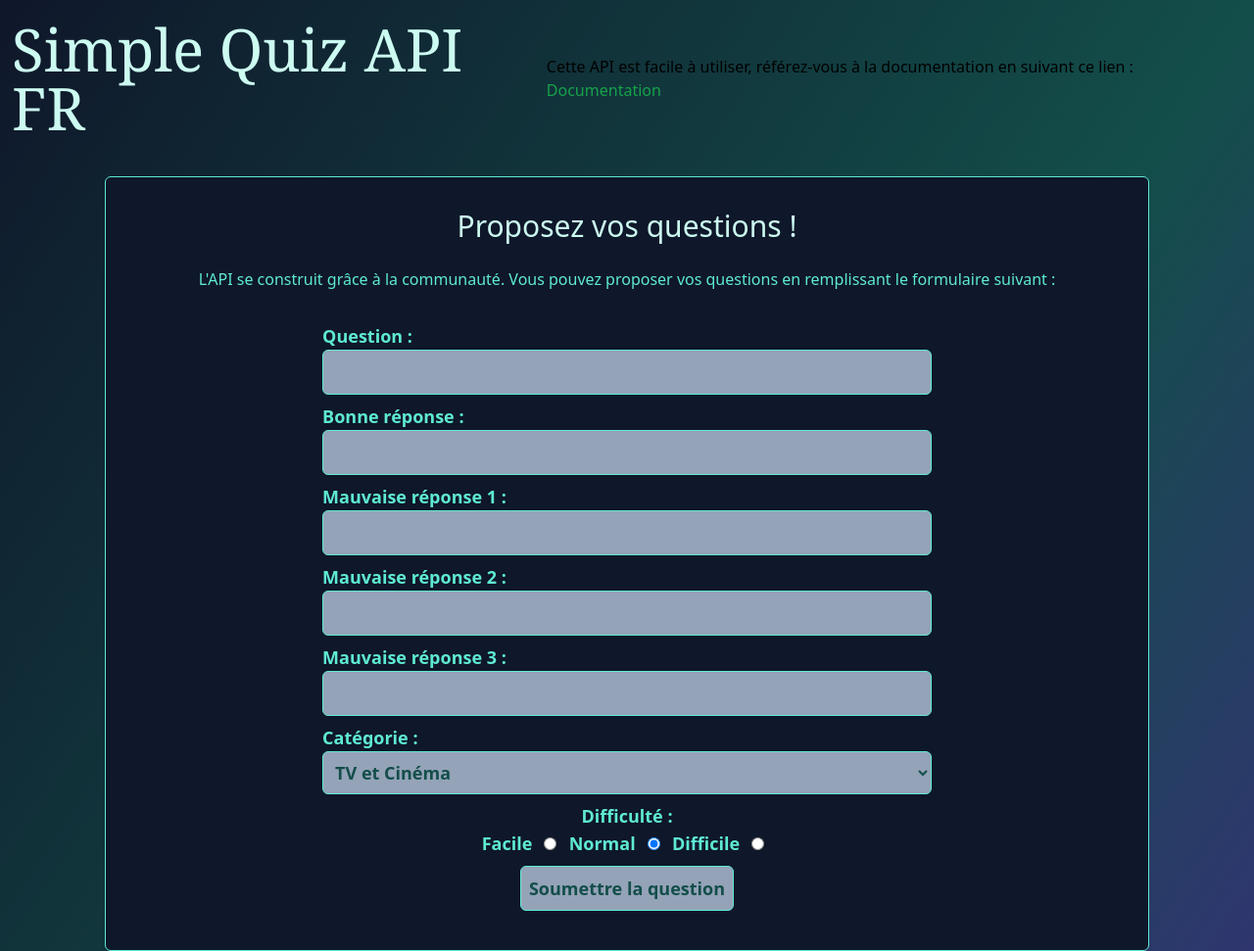
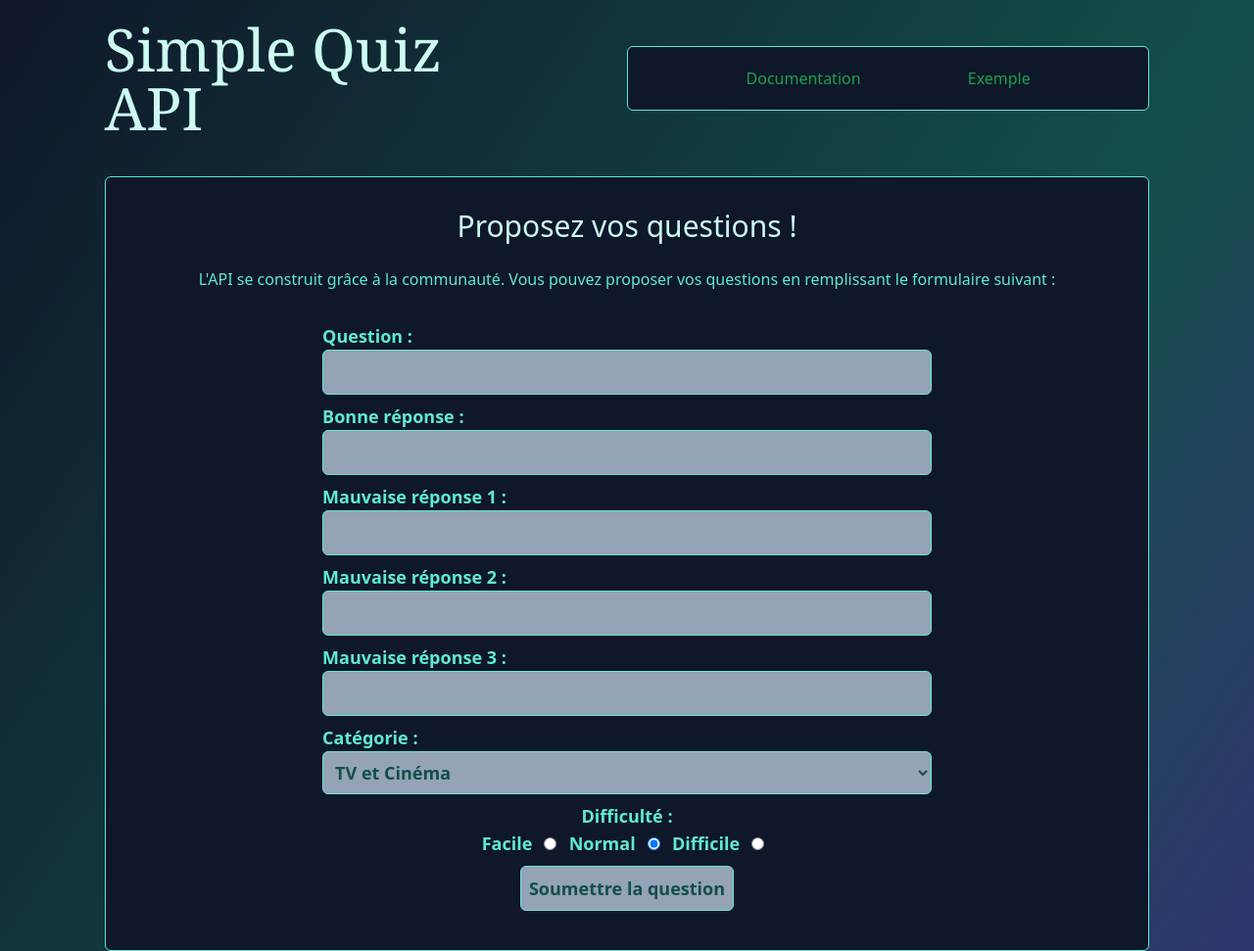
Before and after one commit to Eromnoj/quizAPI, a website: page public/index.html in a window 1280 px wide. Shown: the top 971 px of the page at 98% size. Drawn offline with nearby package versions, Linux system fonts and the light colour scheme.

Commit message:
Index UI

```diff
--- a/public/index.html
+++ b/public/index.html
@@ -9,18 +9,24 @@
 		<script src="https://cdn.tailwindcss.com"></script>
 		<link rel="stylesheet" href="/style/style.css">
 	</head>
-	<body class="bg-gradient-to-br from-slate-900 via-teal-900 to-violet-900 min-h-screen">
-		<header class="p-3 h-40 flex justify-center items-center">
-			<h1 class="text-6xl font-serif text-teal-100">Simple Quiz API FR</h1>
-			<p class="p-3">
-				Cette API est facile à utiliser, référez-vous à la documentation en suivant ce lien :
-				<a href="/documentation" class="text-green-600">Documentation</a>
-			</p>
-		</header>
+	<body class="bg-gradient-to-br from-slate-900 via-teal-900 to-violet-900 min-h-screen mx-auto ">
+
 
 
 		<main class="container mx-auto flex flex-col justify-center items-center">
-
+			<header class="h-40 flex justify-between items-center w-5/6 mx-auto">
+				<h1 class="text-6xl font-serif text-teal-100 w-2/6">Simple Quiz API</h1>
+				<div class="border-teal-300 border rounded-md bg-slate-900 text-teal-300 flex flex-col justify-center items-center py-5 px-9 w-3/6 my-5">
+					<ul class="flex w-4/6 mx-auto justify-between">
+						<li class="mx-2">
+							<a href="/documentation" class="text-green-600">Documentation</a>
+						</li>
+						<li class="mx-2">
+							<a href="#exemple" class="text-green-600">Exemple</a>
+						</li>
+					</ul>
+				</div>
+			</header>
 			<div class="border-teal-300 border rounded-md bg-slate-900 text-teal-300 flex flex-col justify-center items-center py-5 px-9 w-5/6 my-5">
 				<h3 class="text-3xl p-3 text-teal-100">Proposez vos questions !</h3>
 				<p class="p-3">L'API se construit grâce à la communauté. Vous pouvez proposer vos questions en remplissant le formulaire suivant :</p>
@@ -85,7 +91,7 @@
 
 
 
-			<div class="border-teal-300 border rounded-md bg-slate-900 text-teal-300 flex flex-col justify-center items-center py-5 px-9 w-5/6 my-5">
+			<div id="exemple" class="border-teal-300 border rounded-md bg-slate-900 text-teal-300 flex flex-col justify-center items-center py-5 px-9 w-5/6 my-5">
 				<h3 class="text-3xl p-3 text-teal-100">Une API pour créer des quiz dans vos applis !</h3>
 				<p class="p-3">
 					Cette API est facile à utiliser, référez-vous à la documentation en suivant ce lien :
```
